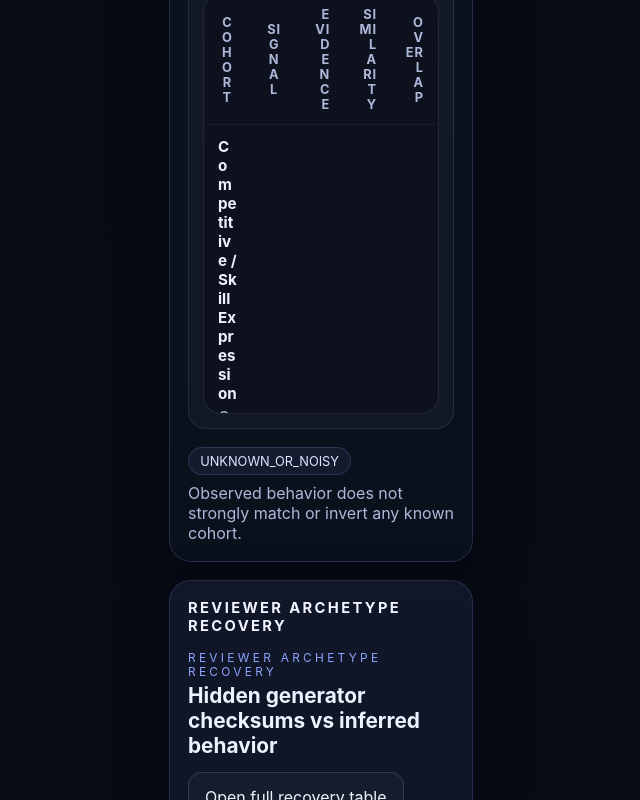
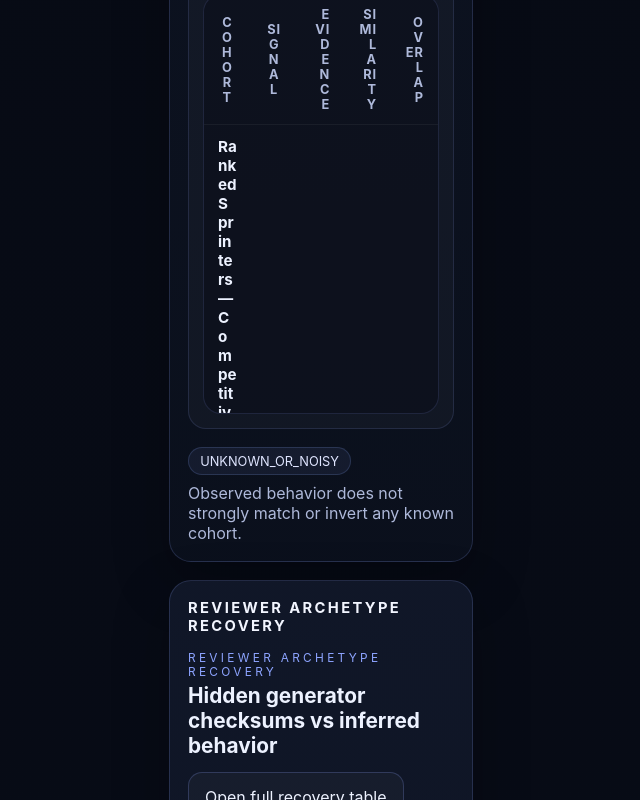
Before and after one commit to BrianUrbanek/Wayfarer, a React (Vite) app: page / in a window 1280 px wide. Shown: the part 8400-9200 px from the top of the page, without its empty margins (319-959 px from the left). Built offline with nearby package versions, Linux system fonts and the light colour scheme.

Commit message:
Align experiment harness with scenario presets

```diff
--- a/src/App.tsx
+++ b/src/App.tsx
@@ -775,7 +775,7 @@ export default function App({ initialGuidanceMode = 'novice' }: AppProps = {}) {
       label: 'Cohort',
       render: (row) => (
         <div className="table-cell-stack">
-          <strong>{row.cohort.label}</strong>
+          <strong>{cohortLabels.full(row.cohort.id)}</strong>
           <span className="muted">{row.cohort.tags.join(' | ')}</span>
         </div>
       )
@@ -814,7 +814,7 @@ export default function App({ initialGuidanceMode = 'novice' }: AppProps = {}) {
       label: 'Cohort',
       render: (row) => (
         <div className="table-cell-stack">
-          <strong>{row.cohort.label}</strong>
+          <strong>{cohortLabels.full(row.cohort.id)}</strong>
           <span className="muted">{row.cohort.tags.join(' | ')}</span>
         </div>
       )
```
